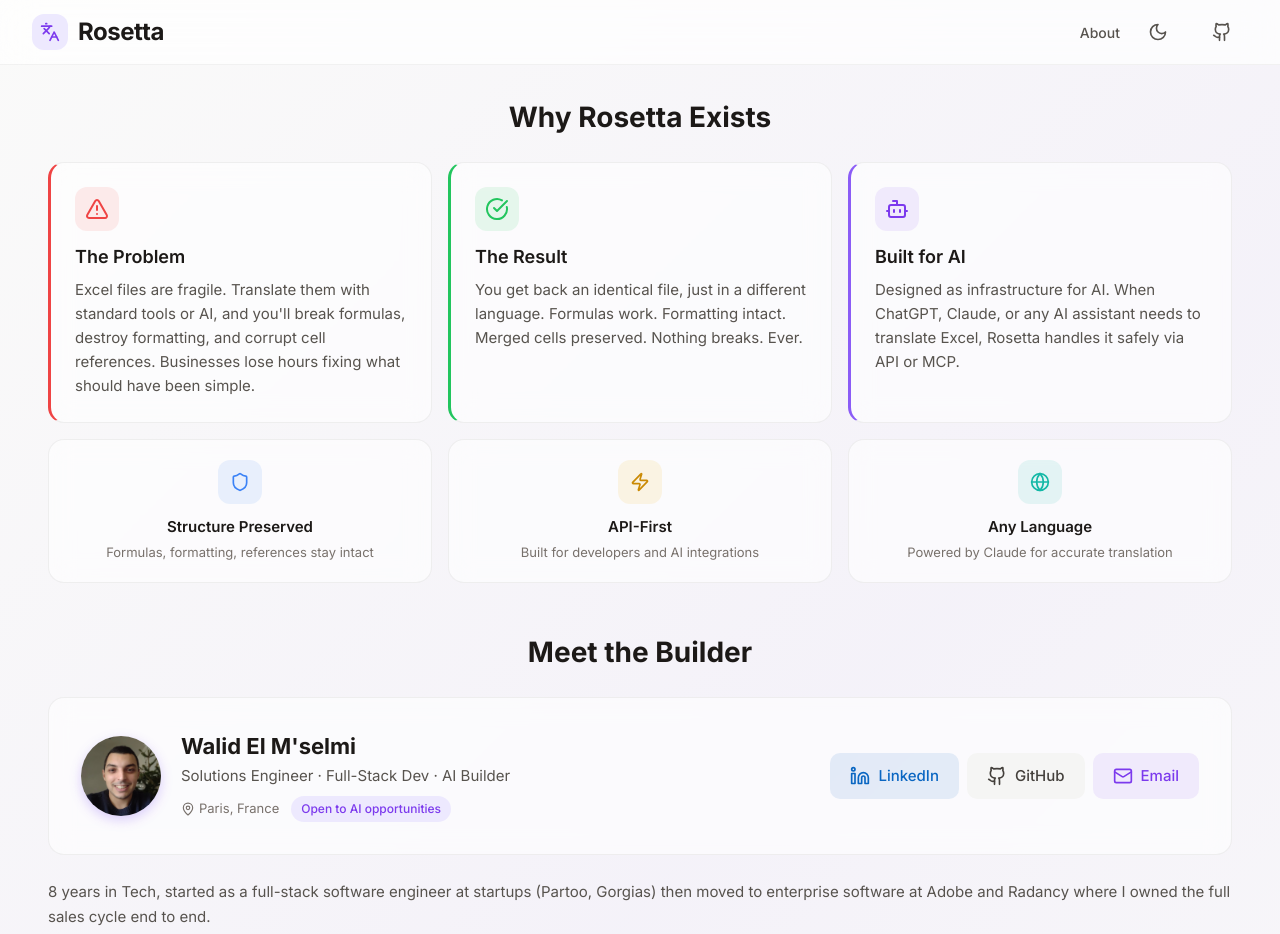
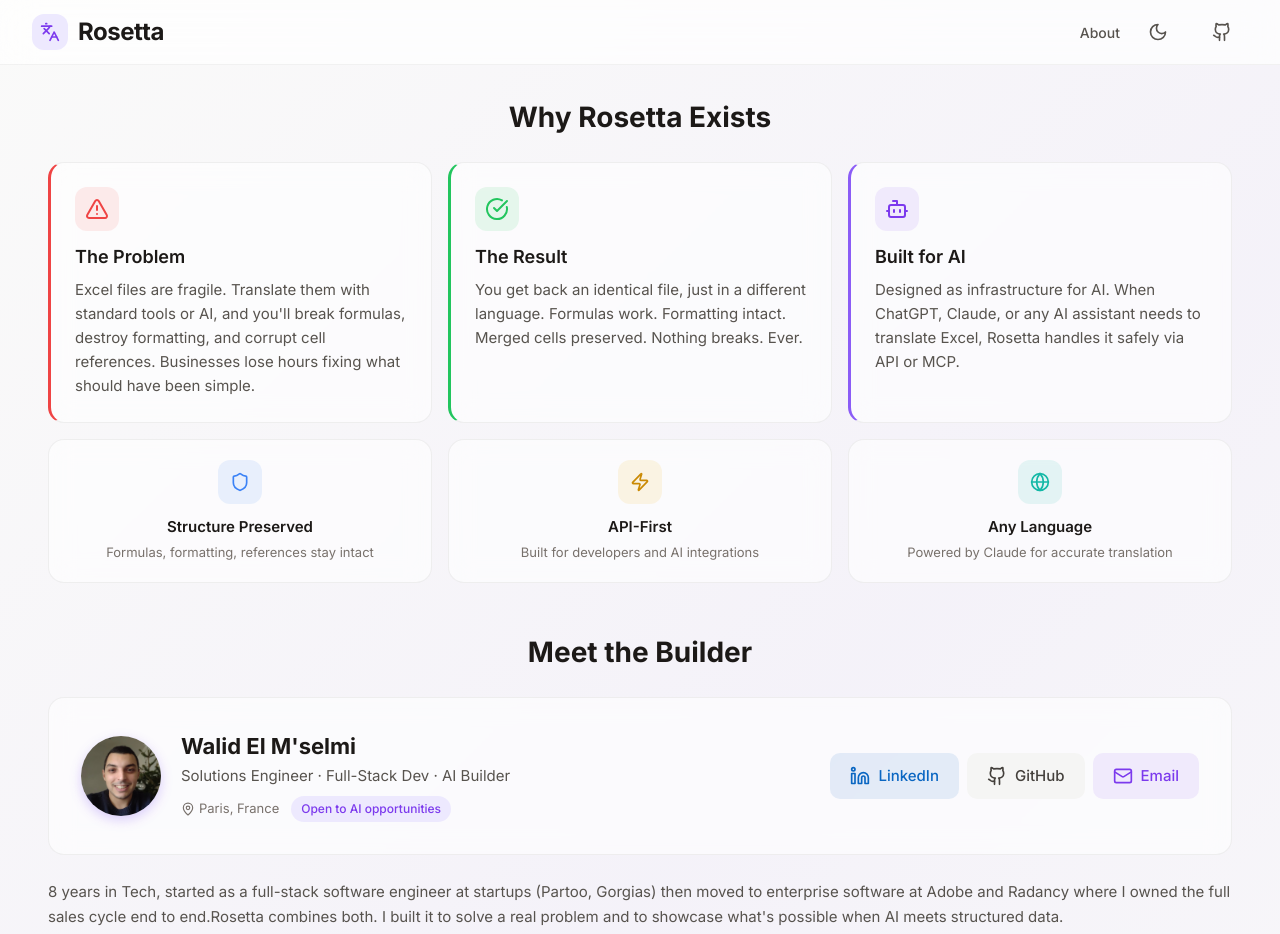
Before and after one commit to ewalid/rosetta, a React (Vite) app in the folder frontend/: page /about in a window 1280 px wide. Shown: the top 934 px of the page. Built offline with nearby package versions, Linux system fonts and the light colour scheme; no server answers.

Commit message:
last update

```diff
--- a/frontend/src/pages/About.tsx
+++ b/frontend/src/pages/About.tsx
@@ -49,8 +49,7 @@
               >
                 8 years in Tech, started as a full-stack software engineer at startups (Partoo, Gorgias)
                 then moved to enterprise software at Adobe and Radancy where I owned the full sales cycle
-                end to end.<br />
-                Rosetta combines both. I built it to solve a real problem and to showcase
+                end to end.Rosetta combines both. I built it to solve a real problem and to showcase
                 what's possible when AI meets structured data.
               </motion.p>
 
```
